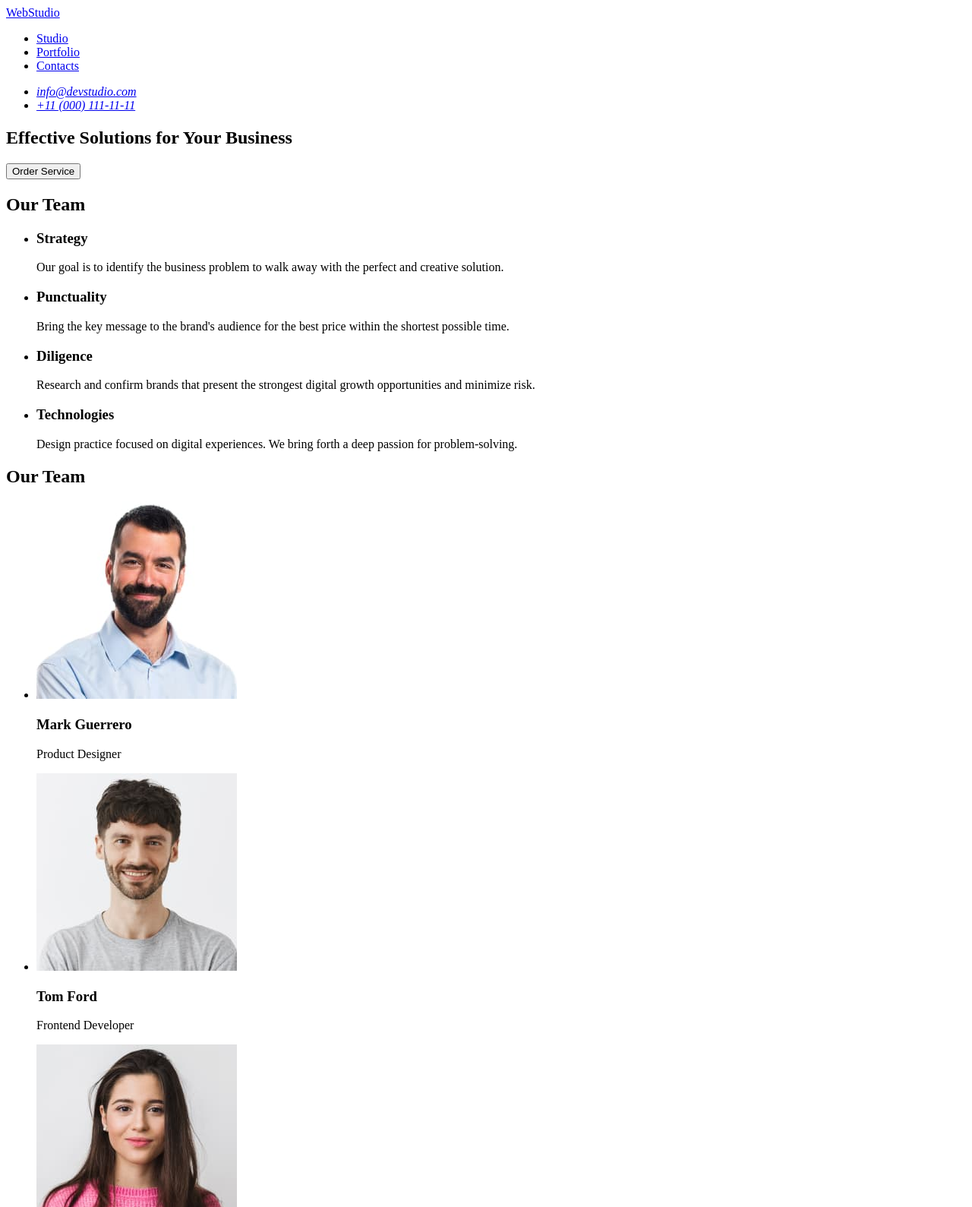
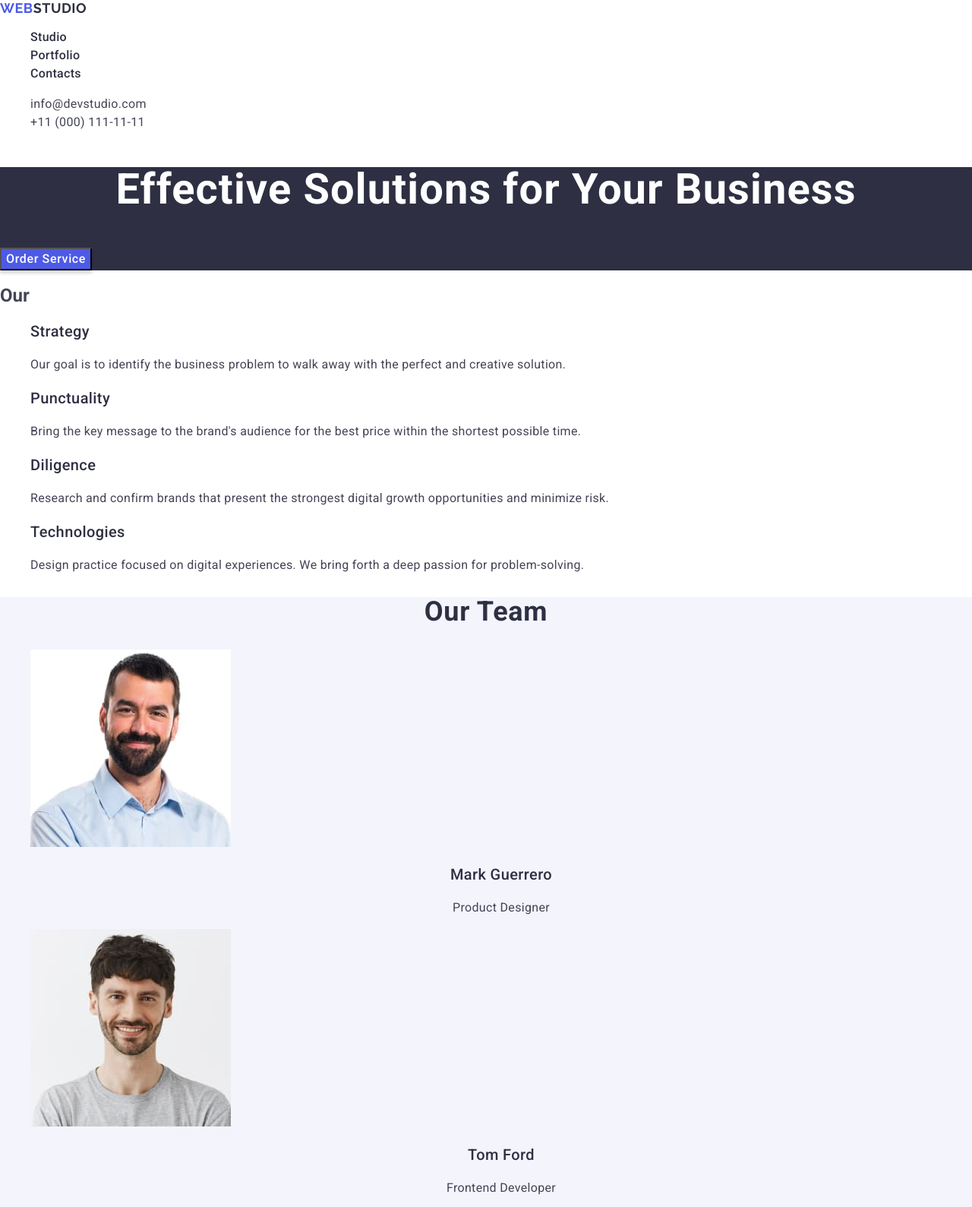
Before and after one commit to Sem3356/goit-markup-hw-02, a plain HTML site: page index.html in a window 1280 px wide. Shown: the top 1589 px of the page at 76% size. Drawn offline with nearby package versions, Linux system fonts and the light colour scheme.

Commit message:
add index file

```diff
--- /dev/null
+++ b/css/styles.css
@@ -0,0 +1,164 @@
+body {
+    font-family: "Roboto", serif;
+    color: #434455;
+    background-color: #fff;
+}
+
+ul,
+ol {
+    list-style-type: none;
+}
+
+a {
+    text-decoration: none;
+}
+
+
+.logo {
+    font-family: "Raleway", sans-serif;
+    font-weight: 700;
+    font-size: 18px;
+    line-height: 1.17;
+    letter-spacing: 0.03em;
+    text-transform: uppercase;
+    color: #4d5ae5;
+
+}
+
+.header-logo .logo-part {
+    color: #2e2f42;
+}
+
+.footer-logo .logo-part {
+    color: #f4f4fd;
+}
+
+.nav-link {
+    font-weight: 500;
+    font-size: 16px;
+    line-height: 1.5;
+    letter-spacing: 0.02em;
+    color: #2e2f42;
+
+}
+
+.contacts {
+    font-style: normal;
+}
+
+.contacts-link {
+    font-size: 16px;
+    line-height: 1.5;
+    letter-spacing: 0.02em;
+    color: #434455;
+}
+
+.nav-link:hover,
+.nav-link:focus,
+.contacts-link:hover,
+.contacts-link:focus {
+    color: #404bbf;
+}
+
+.page-main {
+    background-color: #2e2f42;
+    width: 100%;
+
+}
+
+.main-text-first {
+    font-weight: 700;
+    font-size: 56px;
+    line-height: 1.07;
+    letter-spacing: 0.02em;
+    text-align: center;
+    color: #fff;
+}
+
+.button-first:hover,
+.button-first:focus {
+    background-color: #404bbf;
+}
+
+
+.button-first {
+    box-shadow: 0 4px 4px 0 rgba(0, 0, 0, 0.15);
+    background: #4d5ae5;
+    font-weight: 500;
+    font-size: 16px;
+    line-height: 1.5;
+    letter-spacing: 0.04em;
+    color: #fff;
+}
+
+.main-text-second {
+    font-weight: 400;
+    font-size: 16px;
+    line-height: 1.5;
+    letter-spacing: 0.02em;
+    color: #434455;
+}
+
+.main-second {
+    font-weight: 500;
+    font-size: 20px;
+    line-height: 1.2;
+    letter-spacing: 0.02em;
+    color: #2e2f42;
+}
+
+.page-main-team {
+    background: #f4f4fd;
+}
+
+.team {
+    font-weight: 700;
+    font-size: 36px;
+    line-height: 1.1;
+    letter-spacing: 0.02em;
+    text-align: center;
+    color: #2e2f42;
+}
+
+.main-team {
+    font-weight: 500;
+    font-size: 20px;
+    line-height: 1.2;
+    letter-spacing: 0.02em;
+    text-align: center;
+    color: #2e2f42;
+}
+
+.main-team-our {
+    font-size: 16px;
+    line-height: 1.5;
+    letter-spacing: 0.02em;
+    text-align: center;
+    color: #434455;
+}
+
+.work-team {
+    font-weight: 500;
+    font-size: 20px;
+    line-height: 1.2;
+    letter-spacing: 0.02em;
+    color: #2e2f42;
+}
+
+.work {
+    font-size: 16px;
+    line-height: 1.5;
+    letter-spacing: 0.02em;
+    color: #434455;
+}
+
+.page-footer {
+    background-color: #2e2f42;
+}
+
+.footer-text {
+    font-size: 16px;
+    line-height: 1.5;
+    letter-spacing: 0.02em;
+    color: #f4f4fd;
+}
--- a/index.html
+++ b/index.html
@@ -5,72 +5,85 @@
     <meta charset="UTF-8">
     <meta name="viewport" content="width=device-width, initial-scale=1.0">
     <title>goit-markup-hw-01</title>
+
+    <link rel="stylesheet" href="https://cdnjs.cloudflare.com/ajax/libs/modern-normalize/3.0.1/modern-normalize.min.css"
+        integrity="sha512-q6WgHqiHlKyOqslT/lgBgodhd03Wp4BEqKeW6nNtlOY4quzyG3VoQKFrieaCeSnuVseNKRGpGeDU3qPmabCANg=="
+        crossorigin="anonymous" referrerpolicy="no-referrer" />
+
+    <link rel="preconnect" href="https://fonts.googleapis.com">
+    <link rel="preconnect" href="https://fonts.gstatic.com" crossorigin>
+    <link href="https://fonts.googleapis.com/css2?family=Raleway:wght@700&family=Roboto:wght@400;500;700&display=swap"
+        rel="stylesheet" />
+
+    <link rel="stylesheet" href="./css/styles.css" />
+
 </head>
 
 <body>
-    <header>
-
-        <nav>
-            <a href="./index.html">WebStudio</a>
-            <ul>
-                <li>
-                    <a href="Studio">Studio</a>
+    <header class="page-header">
+        <nav class="header-nav">
+            <a class="logo header-logo" href="./index.html">Web<span class="logo-part">Studio</span></a>
+            <ul class="nav-list">
+                <li class="nav-item">
+                    <a class="nav-link" href="./index.html">Studio</a>
                 </li>
-                <li>
-                    <a href="Portfolio">Portfolio</a>
+                <li class="nav-item">
+                    <a class="nav-link" href="Portfolio">Portfolio</a>
                 </li>
-                <li>
-                    <a href="Contacts">Contacts</a>
+                <li class="nav-item">
+                    <a class="nav-link" href="Contacts">Contacts</a>
                 </li>
             </ul>
         </nav>
-        <address>
-            <ul>
-                <li>
-                    <a href="mailto:info@devstudio.com">info@devstudio.com</a>
+        <address class="contacts">
+            <ul class="contacts-list">
+                <li class="contacts-item">
+                    <a class="contacts-link" href="mailto:info@devstudio.com">info@devstudio.com</a>
                 </li>
-                <li>
-                    <a href="tel:+110001111111">+11 (000) 111-11-11</a>
+                <li class="contacts-item">
+                    <a class="contacts-link" href="tel:+110001111111">+11 (000) 111-11-11</a>
                 </li>
             </ul>
         </address>
     </header>
 
     <main>
-        <Section>
-            <h1>Effective Solutions
+        <Section class="page-main">
+
+            <h1 class="main-text-first">Effective Solutions
                 for Your Business</h1>
-            <button type="button">Order Service</button>
+            <button class="button-first" type="button">Order Service</button>
+
         </Section>
 
         <section>
-            <h2>Our Team</h2>
+            <h2>Our</h2>
             <ul>
                 <li>
-                    <h3>Strategy</h3>
-                    <p>
+                    <h3 class="main-second">Strategy</h3>
+                    <p class="main-text-second">
                         Our goal is to identify the business
                         problem to walk away with the perfect and creative
                         solution.
                     </p>
                 </li>
                 <li>
-                    <h3>Punctuality</h3>
-                    <p>
+                    <h3 class="main-second">Punctuality</h3>
+                    <p class="main-text-second">
                         Bring the key message to the brand's audience for
                         the best price within the shortest possible time.
                     </p>
                 </li>
                 <li>
-                    <h3>Diligence</h3>
-                    <p>
+                    <h3 class="main-second">Diligence</h3>
+                    <p class="main-text-second">
                         Research and confirm brands that present the strongest
                         digital growth opportunities and minimize risk.
                     </p>
                 </li>
                 <li>
-                    <h3>Technologies</h3>
-                    <p>
+                    <h3 class="main-second">Technologies</h3>
+                    <p class="main-text-second">
                         Design practice focused on digital experiences.
                         We bring forth a deep passion for problem-solving.
                     </p>
@@ -78,38 +91,76 @@
             </ul>
         </section>
 
-        <section>
-            <h2>Our Team</h2>
+        <section class="page-main-team">
+            <h2 class="team">Our Team</h2>
 
             <ul>
                 <li>
                     <img src="./images/made-img1.jpg" width="264" height="260" alt="man" />
-                    <h3>Mark Guerrero</h3>
-                    <p>Product Designer</p>
+                    <h3 class="main-team">Mark Guerrero</h3>
+                    <p class="main-team-our">Product Designer</p>
                 </li>
                 <li>
                     <img src="./images/made-img2.jpg" width="264" height="260" alt="man" />
-                    <h3>Tom Ford</h3>
-                    <p>Frontend Developer</p>
+                    <h3 class="main-team">Tom Ford</h3>
+                    <p class="main-team-our">Frontend Developer</p>
                 </li>
                 <li>
                     <img src="./images/made-img3.jpg" width="264" height="260" alt="woman" />
-                    <h3>Camila Garcia</h3>
-                    <p>Marketing</p>
+                    <h3 class="main-team">Camila Garcia</h3>
+                    <p class="main-team-our">Marketing</p>
                 </li>
                 <li>
                     <img src="./images/made-img4.jpg" width="264" height="260" alt="man" />
-                    <h3>Daniel Wilson</h3>
-                    <p>UI Designer</p>
+                    <h3 class="main-team">Daniel Wilson</h3>
+                    <p class="main-team-our">UI Designer</p>
+                </li>
+            </ul>
+        </section>
+
+        <section>
+            <h2 class="portfolio">Our Portfolio</h2>
+
+            <ul class="work-portfolio">
+                <li class="portfolio-link">
+                    <img src="./images/made-img5.jpg" width="360" height="300" alt="bankingapp" />
+                    <h3 class="work-team">Banking App</h3>
+                    <p class="work">App</p>
+                </li>
+                <li class="portfolio-link">
+                    <img src="./images/made-img6.jpg" width="360" height="300" alt="smartphone" />
+                    <h3 class="work-team">Cashless Payment</h3>
+                    <p class="work">Marketing</p>
+                </li>
+                <li class="portfolio-link">
+                    <img src="./images/made-img7.jpg" width="360" height="300" alt="laptop" />
+                    <h3 class="work-team">Meditation App</h3>
+                    <p class="work">App</p>
+                </li>
+                <li class="portfolio-link">
+                    <img src="./images/made-img8.jpg" width="360" height="300" alt="auto" />
+                    <h3 class="work-team">Taxi Service</h3>
+                    <p class="work">Marketing</p>
+                </li>
+                <li class="portfolio-link">
+                    <img src="./images/made-img9.jpg" width="360" height="300" alt="smartphone" />
+                    <h3 class="work-team">Screen Illustrations</h3>
+                    <p class="work">Design</p>
+                </li>
+                <li class="portfolio-link">
+                    <img src="./images/made-img10.jpg" width="360" height="300" alt="woman" />
+                    <h3 class="work-team">Online Courses</h3>
+                    <p class="work">Marketing</p>
                 </li>
             </ul>
         </section>
 
 
     </main>
-    <footer>
-        <a href="./index.html">WebStudio</a>
-        <p>
+
+    <footer class="page-footer">
+        <a class="logo footer-logo" href="./index.html">Web<span class="logo-part">Studio</span></a>
+        <p class="footer-text">
             Increase the flow of customers and sales for your business with digital marketing & growth solutions.
         </p>
 
```
Also changed, not shown: images/made-img10.jpg (added), images/made-img5.jpg (added), images/made-img6.jpg (added), images/made-img7.jpg (added), images/made-img8.jpg (added), images/made-img9.jpg (added).
